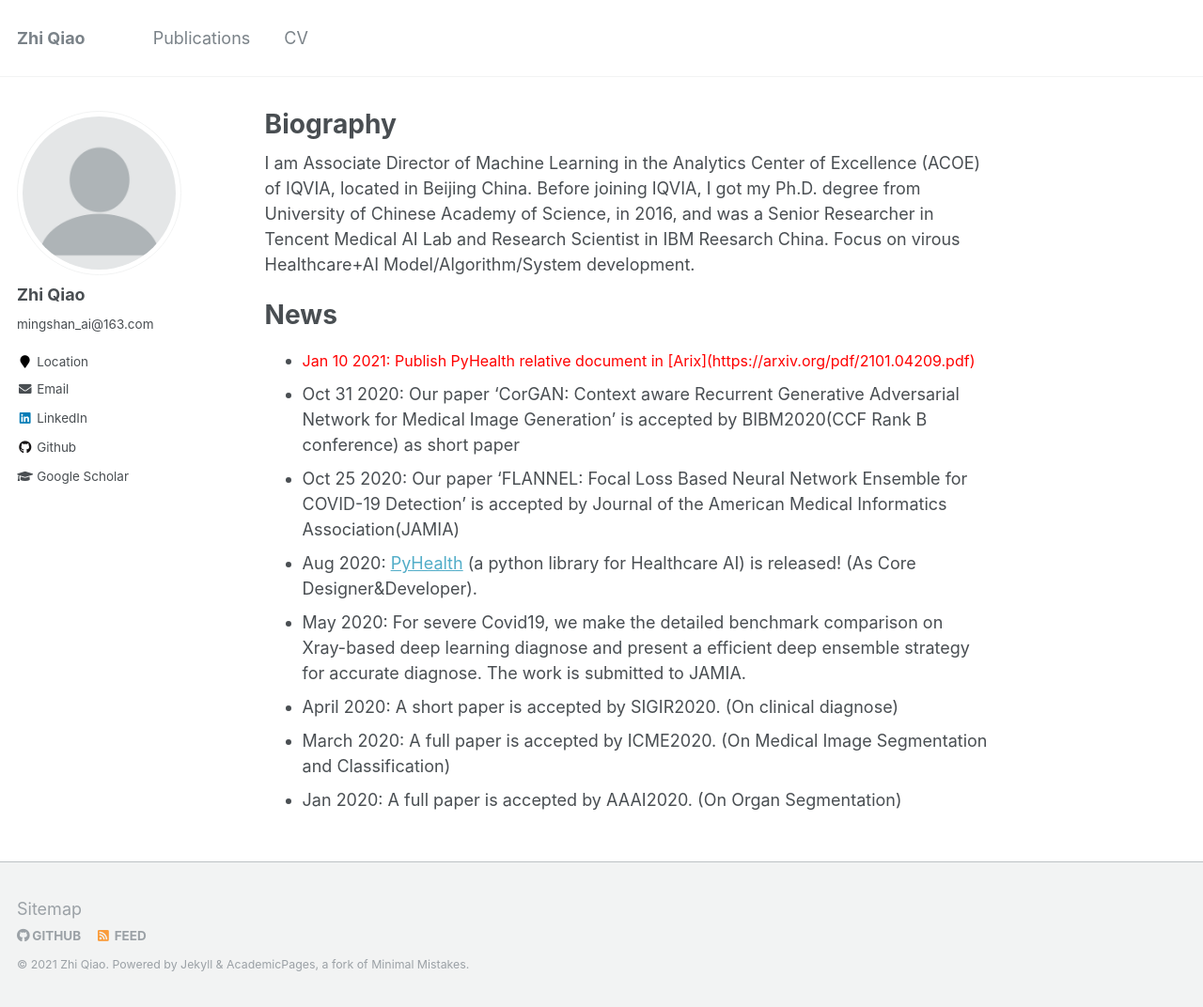
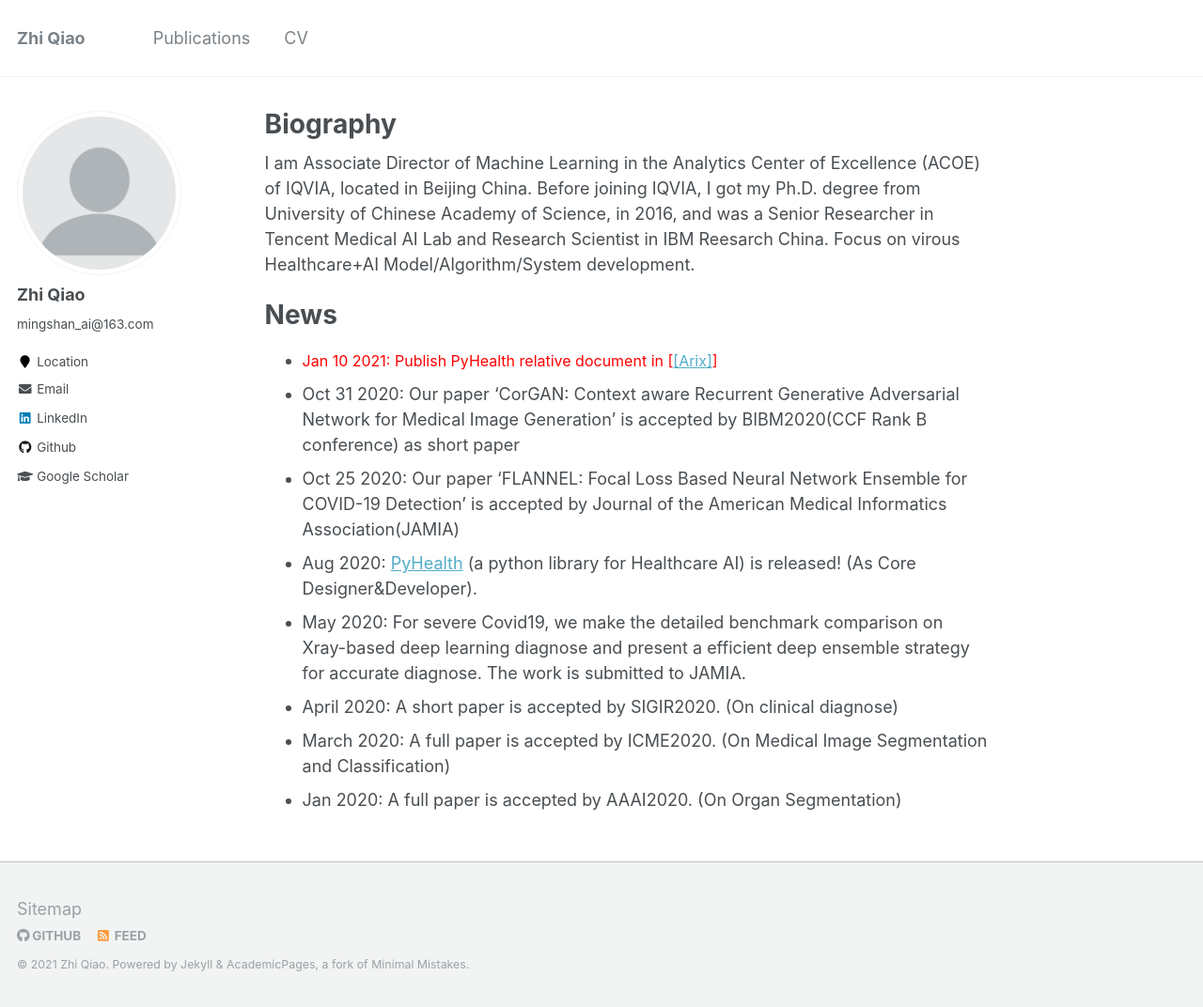
Before and after one commit to qxiaobu/qxiaobu.github.io, a Jekyll site: the page built from _pages/about.md, in a window 1280 px wide and 1072 px high. Shown: the whole window at 94% size. Built offline with Jekyll 4.4.1, drawn with Linux system fonts in a browser that asks for light colours; part of the change alters nothing that is shown.

Commit message:
Update about.md

```diff
--- a/_pages/about.md
+++ b/_pages/about.md
@@ -12,7 +12,7 @@ I am Associate Director of Machine Learning in the Analytics Center of Excellenc
 
 News
 ======
-  * <font size="3" color="red">Jan 10 2021: Publish PyHealth relative document in [Arix](https://arxiv.org/pdf/2101.04209.pdf) </font>
+  * <font size="3" color="red">Jan 10 2021: Publish PyHealth relative document in [<a href="https://arxiv.org/pdf/2101.04209.pdf">[Arix]</a>]</font>
   * Oct 31 2020: Our paper 'CorGAN: Context aware Recurrent Generative Adversarial Network for Medical Image Generation' is accepted by BIBM2020(CCF Rank B conference) as short paper
   * Oct 25 2020: Our paper 'FLANNEL: Focal Loss Based Neural Network Ensemble for COVID-19 Detection' is accepted by Journal of the American Medical Informatics Association(JAMIA)
   * Aug 2020: [PyHealth](https://github.com/yzhao062/PyHealth) (a python library for Healthcare AI) is released! (As Core Designer&Developer).
```
